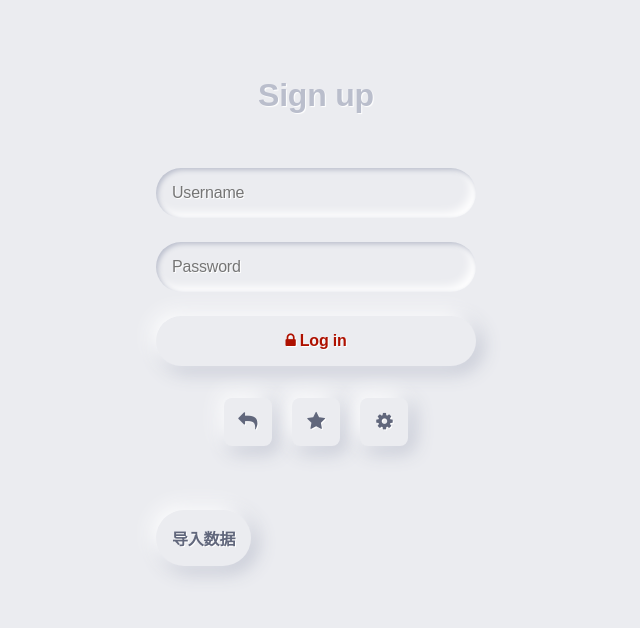
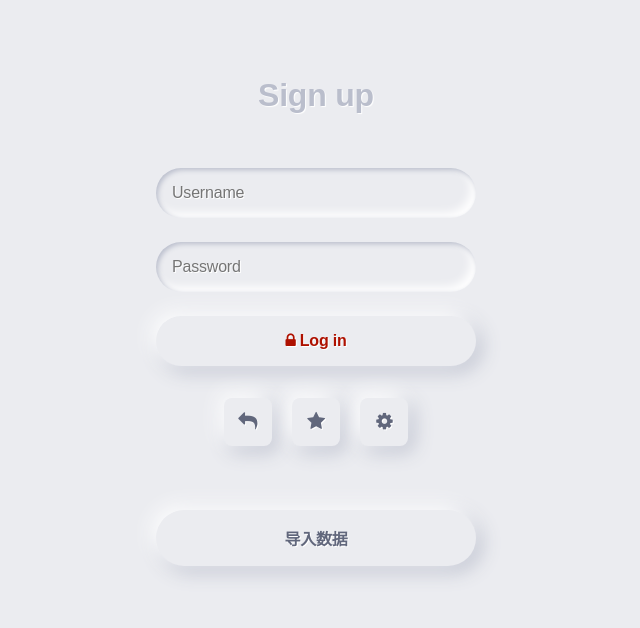
Before and after one commit to huibinGe/python-test, a Python web app: template templates/login/login.html in a window 1280 px wide. Shown: the top 628 px of the page, without its empty margins (324-964 px from the left). Run offline with Jinja, Linux system fonts and the light colour scheme; the template is opened without the code that fills it, so the values that code supplies are empty.

Commit message:
[modify]登录前端略微修改

```diff
--- a/__init__.py
+++ b/__init__.py
@@ -5,7 +5,7 @@ from .views.customer import cus_page
 from .views.warehouse import ware_page
 from .extension import db
 app = Flask('python-test')
-app.config['SQLALCHEMY_DATABASE_URI'] = 'mysql+pymysql://dacao:1735505@localhost:3306/python_test'
+app.config['SQLALCHEMY_DATABASE_URI'] = 'mysql+pymysql://root:Py1438222@localhost:3306/python_sql'
 app.config['SQLALCHEMY_TRACK_MODIFICATIONS'] = False
 app.secret_key = "lalskskskskksksjsj"
 db.init_app(app)
--- a/static/css/demo.css
+++ b/static/css/demo.css
@@ -74,6 +74,9 @@ button {
     display: block;
     width: 100%;
     color: #AE1100; }
+  button.data-input {
+    width: 100%;
+  }
 
 .input-group {
   display: flex;
@@ -82,3 +85,6 @@ button {
   .input-group label {
     margin: 0;
     flex: 1; }
+  .alert {
+    color: #AE1100;
+  }
--- a/templates/login/login.html
+++ b/templates/login/login.html
@@ -10,14 +10,15 @@
 
 
   <div class="segment">
-      {% for message in get_flashed_messages() %}
-        <div class="alert">{{ message }}</div>
-      {% endfor %}
+
     <h1>Sign up</h1>
   </div>
 
   <label>
     <input type="text" placeholder="Username" name="name"/>
+    {% for message in get_flashed_messages() %}
+        <div class="alert">{{ message }}</div>
+    {% endfor %}
   </label>
   <label>
     <input type="password" placeholder="Password" name="password"/>
@@ -31,9 +32,8 @@
   </div>
 </form>
 <form action="{{ url_for('login_page.addinitdata') }}" method="post">
-<label>
-    <button type="submit" name="submit">导入数据</button>
-</label>
+  <button class="data-input" type="submit" name="submit">导入数据</button>
+
 
 </form>
 </body>
```
